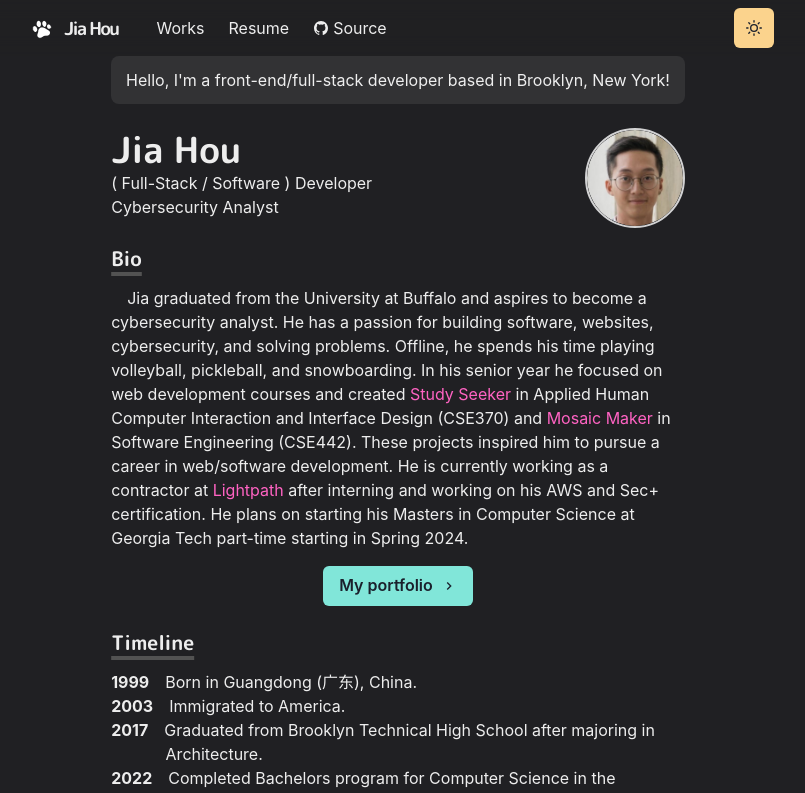
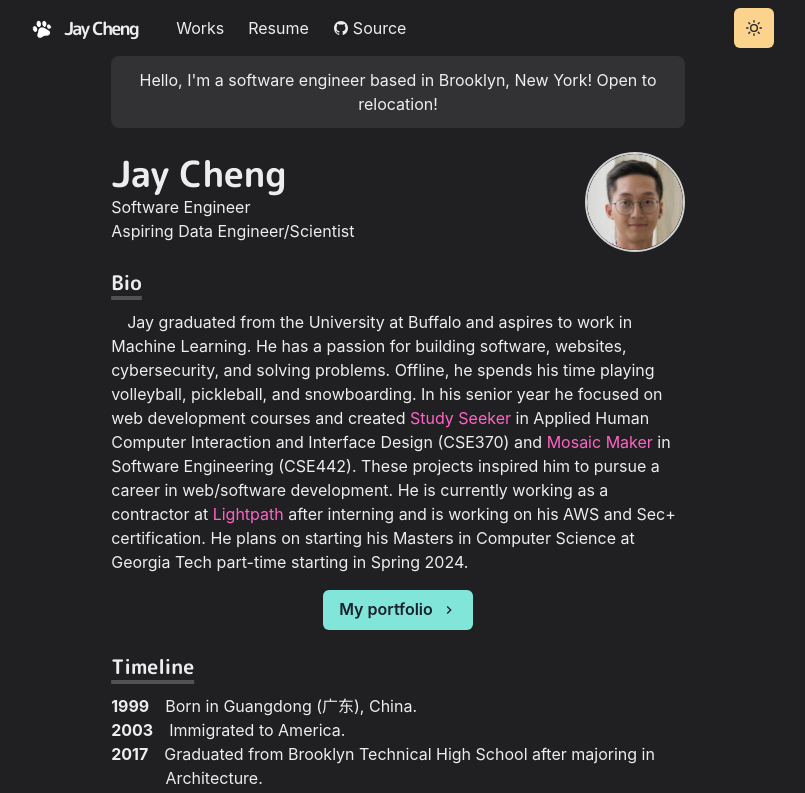
Before and after one commit to jaykaicheng/jaykaicheng-homepage, a Next.js app: page / in a window 1280 px wide. Shown: the top 793 px of the page, without its empty margins (242-1047 px from the left). Built offline with nearby package versions, Linux system fonts and the light colour scheme.

Commit message:
remove old resume and changed name

```diff
--- a/components/layouts/article.js
+++ b/components/layouts/article.js
@@ -19,7 +19,7 @@ const Layout = ({ children, title }) => (
   >
     <>
       {title && ( <Head>
-        <title>{title} - Jia Hou</title>
+        <title>{title} - Jay Cheng</title>
       </Head>
       )}
       {children}
--- a/components/layouts/main.js
+++ b/components/layouts/main.js
@@ -11,7 +11,7 @@ const Main = ({ children, router}) => {
     <Box as="main" pb={8}>
       <Head>
         <meta name="viewport" content="width=device-width, initial-scale=1" />
-	<title>Jia Hou - Homepage </title>
+	<title>Jay Cheng - Homepage </title>
       </Head>
 
       <Navbar path={router.asPath} />
--- a/components/logo.js
+++ b/components/logo.js
@@ -33,7 +33,7 @@ const Logo = () => {
 						fontFamily='M PLUS Rounded 1c'
 						fontWeight="bold"
 						ml={3}>
-							Jia Hou
+							Jay Cheng
 						</Text>
 				</LogoBox>
 			</a>
--- a/components/navbar.js
+++ b/components/navbar.js
@@ -75,7 +75,7 @@ const Navbar = props => {
             Works
           </LinkItem>
           <LinkItem href="/resume.pdf"
-            alt="Jia Hou Resume"
+            alt="Jay Cheng Resume"
             target="_blank"
             rel="noopener noreferrer"
             path={path}>
--- a/package.json
+++ b/package.json
@@ -1,7 +1,7 @@
 {
   "name": "jiahhou-homepage",
   "version": "1.0.0",
-  "description": "Jia's website",
+  "description": "Jay's website",
   "scripts": {
     "dev": "next dev -H 0.0.0.0",
     "build": "next build",
@@ -9,7 +9,7 @@
     "lint": "next lint"
   },
   "keywords": [],
-  "author": "Jia Hou",
+  "author": "Jay Cheng",
   "license": "MIT",
   "dependencies": {
     "@chakra-ui/icons": "^2.0.1",
--- a/pages/index.js
+++ b/pages/index.js
@@ -37,16 +37,16 @@ const Home = () => {
           mb={6}
           align="center"
         >
-      Hello, I&apos;m a front-end/full-stack developer based in Brooklyn, New York!
+      Hello, I&apos;m a software engineer based in Brooklyn, New York! Open to relocation!
         </Box>
 
         <Box display={{md:'flex'}}>
           <Box flexGrow={1}>
             <Heading as="h2" variant="page-title">
-              Jia Hou
+              Jay Cheng
             </Heading>
-            <p>( Full-Stack / Software ) Developer <br/>
-            Cybersecurity Analyst</p>
+            <p>Software Engineer <br/>
+            Aspiring Data Engineer/Scientist</p>
           </Box>
           <Box
             flexShrink={0}
@@ -79,8 +79,8 @@ const Home = () => {
           <Heading as="h3" variant="section-title">
             Bio
           </Heading>
-          <Paragraph>Jia graduated from the University at Buffalo and aspires to
-          become a cybersecurity analyst. He has a passion for building software,
+          <Paragraph>Jay graduated from the University at Buffalo and aspires to
+          work in Machine Learning. He has a passion for building software,
           websites, cybersecurity,  and solving problems. Offline, he spends his time playing volleyball, pickleball,  and snowboarding.
            In his senior year he focused on web
           development courses and created{' '}
@@ -96,7 +96,7 @@ const Home = () => {
           him to pursue a career in web/software development.
           He is currently working as a contractor at
           <Link href="https://lightpathfiber.com/" target="_blank"> Lightpath</Link> after interning and
-          working on his AWS and Sec+ certification. He plans on starting his Masters in Computer Science at Georgia Tech
+          is working on his AWS and Sec+ certification. He plans on starting his Masters in Computer Science at Georgia Tech
            part-time starting in Spring 2024.
           </Paragraph>
           <Box align="center" my={4}>
```
Also changed, not shown: 2 other files (tests, documents, lock files or other folders).
